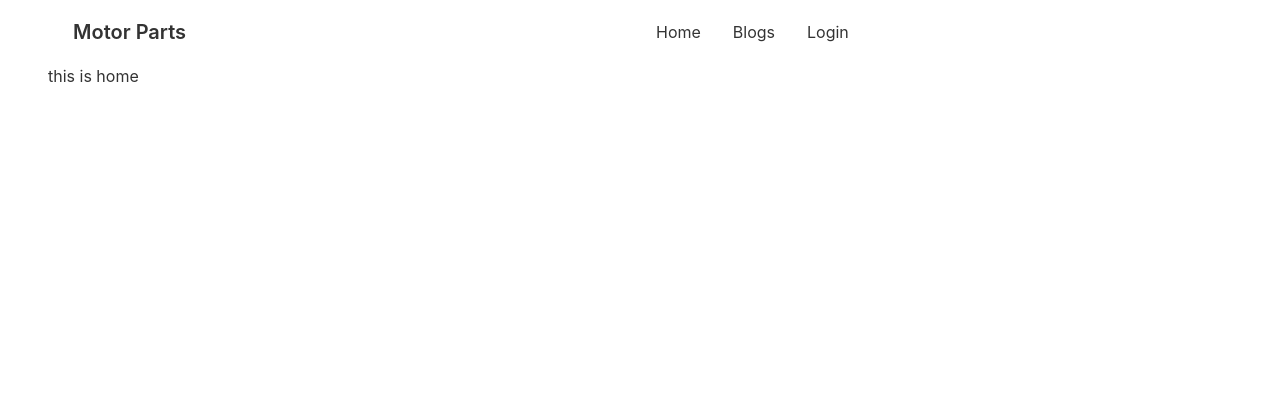
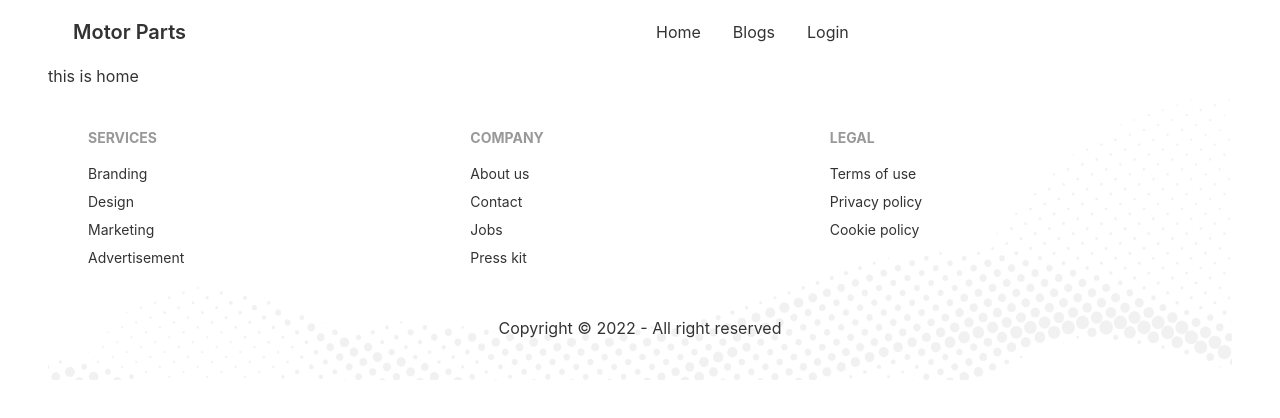
Before and after one commit to faisalkn-71/vehicle-parts-client, a React (Create React App) app: page / in a window 1280 px wide. Shown: the top 418 px of the page. Built offline with nearby package versions, Linux system fonts and the light colour scheme.

Commit message:
footer-done

```diff
--- a/src/Pages/Home/Home.js
+++ b/src/Pages/Home/Home.js
@@ -1,9 +1,11 @@
 import React from 'react';
+import Footer from '../Shared/Footer';
 
 const Home = () => {
     return (
         <div>
             <h1>this is home</h1>
+            <Footer></Footer>
         </div>
     );
 };
--- a/src/Pages/Shared/Footer.js
+++ b/src/Pages/Shared/Footer.js
@@ -0,0 +1,42 @@
+import React from 'react';
+import footer from '../../images/footer.png'
+
+const Footer = () => {
+    const today = new Date();
+    const year = today.getFullYear();
+    return (
+        <footer style={{
+            background: `url(${footer})`,
+            backgroundSize: 'cover'
+        }} className="p-10 ">
+  <div className='footer'>
+  <div>
+    <span className="footer-title">Services</span>
+    <a className="link link-hover">Branding</a>
+    <a className="link link-hover">Design</a>
+    <a className="link link-hover">Marketing</a>
+    <a className="link link-hover">Advertisement</a>
+  </div>
+  <div>
+    <span className="footer-title">Company</span>
+    <a className="link link-hover">About us</a>
+    <a className="link link-hover">Contact</a>
+    <a className="link link-hover">Jobs</a>
+    <a className="link link-hover">Press kit</a>
+  </div>
+  <div>
+    <span className="footer-title">Legal</span>
+    <a className="link link-hover">Terms of use</a>
+    <a className="link link-hover">Privacy policy</a>
+    <a className="link link-hover">Cookie policy</a>
+  </div>
+  </div>
+
+  <div className='text-center pt-12'>
+    <p>Copyright &copy; {year} - All right reserved</p>
+  </div>
+</footer>
+    );
+};
+
+export default Footer;
```
